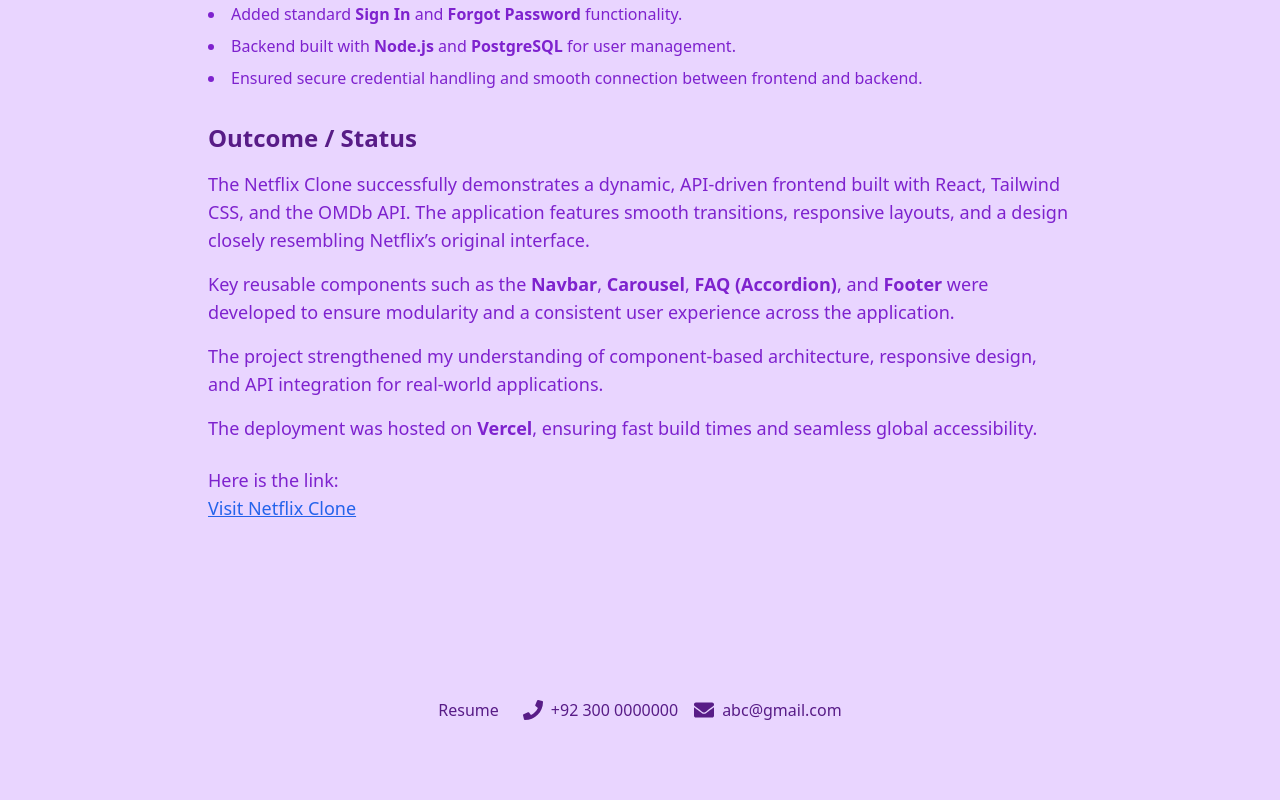
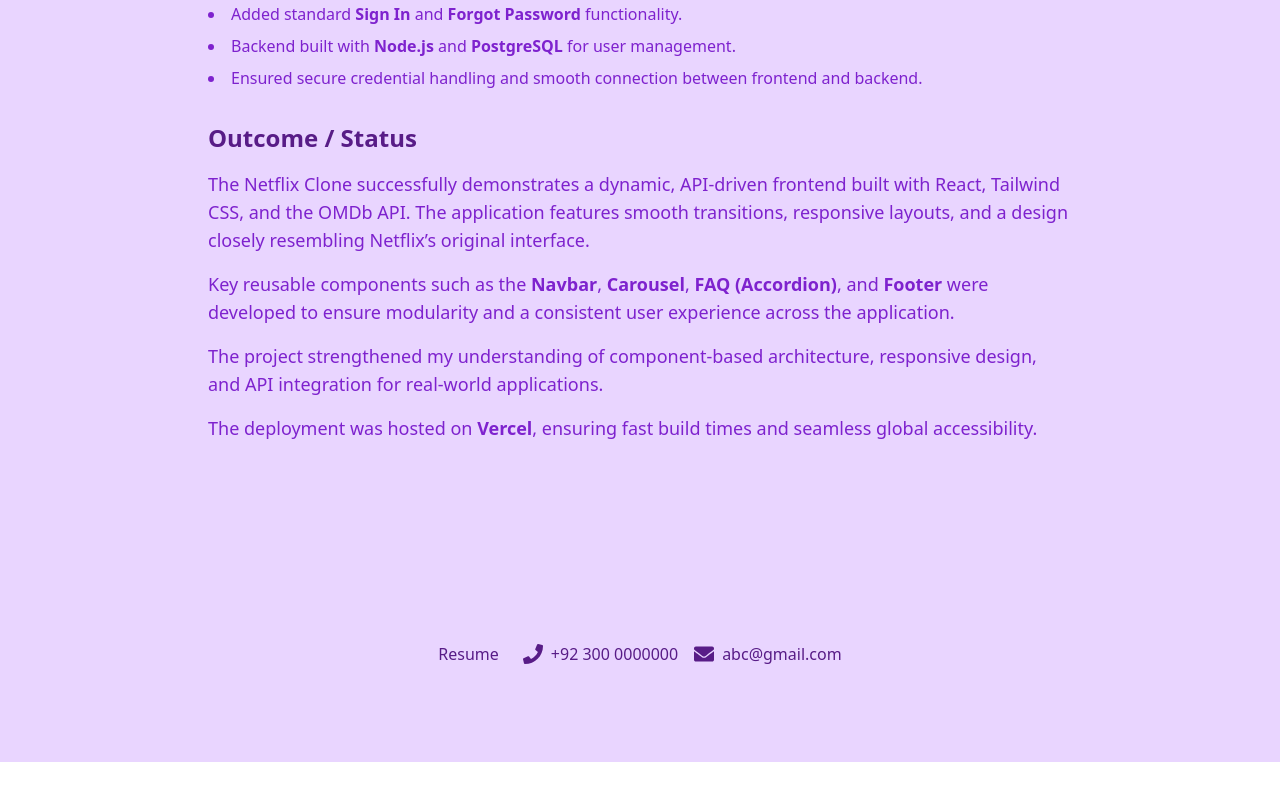
Before and after one commit to rikzacoded/my-portfolio, a React (Create React App) app: page /project2 in a window 1280 px wide. Shown: the part 1178-1978 px from the top of the page. After the commit the page ends 1940 px from the top, so only its background shows below. Built offline with nearby package versions, Linux system fonts and the light colour scheme.

Commit message:
Removed the link from project 2 for sample look

```diff
--- a/src/project2.js
+++ b/src/project2.js
@@ -263,7 +263,7 @@
             The deployment was hosted on <strong>Vercel</strong>, ensuring fast build
             times and seamless global accessibility.
           </p>
-          <p className="text-sm sm:text-base md:text-lg leading-relaxed text-purple-700">
+          {/* <p className="text-sm sm:text-base md:text-lg leading-relaxed text-purple-700">
             Here is the link: <br />
             <a
               href="https://netflix-git-master-rikzprogs-projects.vercel.app/"
@@ -273,7 +273,7 @@
             >
               Visit Netflix Clone
             </a>
-          </p>
+          </p> */}
         </section>
 
       </div>
```
